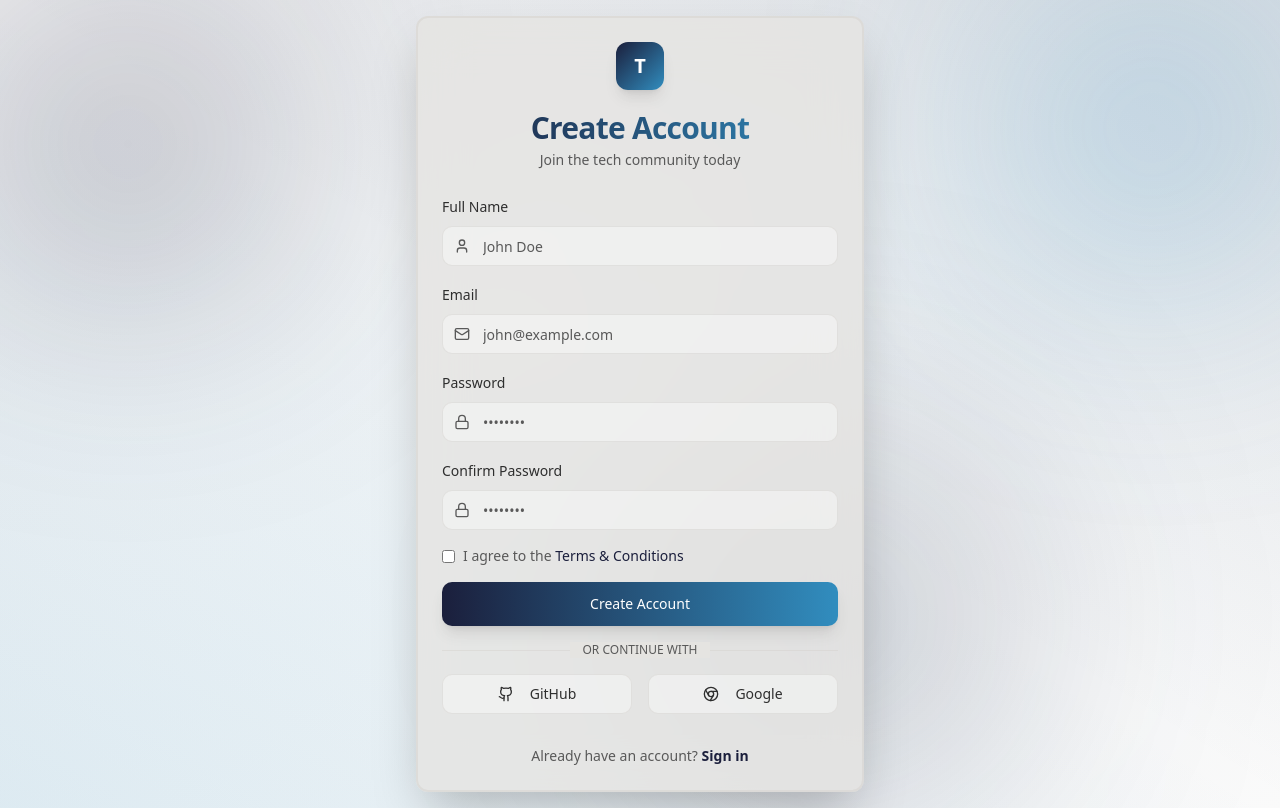
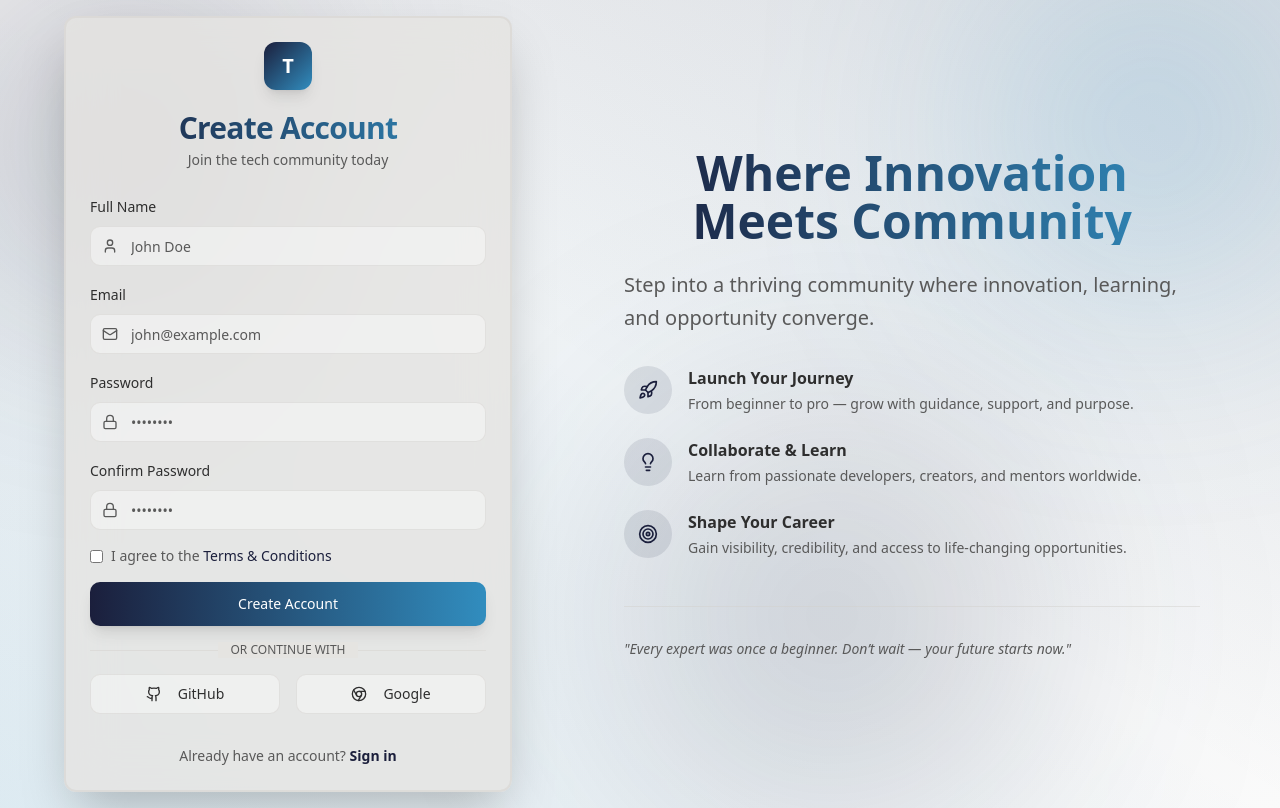
Before and after one commit to shivasayz/Elevare., a React (Vite) app: page /signup in a window 1280 px wide. Built offline with nearby package versions, Linux system fonts and the light colour scheme; the HTML template or start-up script is replaced by a standard one.

Commit message:
login and sigup rearranged

```diff
--- a/src/pages/Login.tsx
+++ b/src/pages/Login.tsx
@@ -30,14 +30,16 @@ const Login = () => {
       <div className="relative min-h-screen flex items-center justify-center p-4">
         <div className="w-full max-w-6xl flex items-center gap-28">
           {/* Left Side - Motivational Content */}
+          {/* Left Side - Welcome Back Content */}
           <div className="hidden lg:flex flex-col justify-center flex-1 max-w-xl">
             <h1 className="text-5xl font-bold mb-6 bg-gradient-to-r from-primary to-accent bg-clip-text text-transparent text-center">
-              Where Innovation Meets Community
+              Welcome Back, Innovator!
             </h1>
-            <p className="text-xl text-muted-foreground mb-8 leading-relaxed">
-              Join thousands of tech enthusiasts, developers, and innovators
-              pushing the boundaries of what's possible.
+            <p className="text-xl text-muted-foreground mb-8 leading-relaxed text-center">
+              You’ve been missed. Let’s pick up right where you left off —
+              creating, learning, and connecting.
             </p>
+
             <div className="space-y-6">
               <div className="flex items-start gap-4">
                 <div className="w-12 h-12 rounded-full bg-primary/10 flex items-center justify-center flex-shrink-0">
@@ -45,11 +47,10 @@ const Login = () => {
                 </div>
                 <div>
                   <h3 className="font-semibold text-foreground mb-1">
-                    Stay Ahead of the Curve
+                    Reignite Your Momentum
                   </h3>
                   <p className="text-muted-foreground text-sm whitespace-nowrap">
-                    Get exclusive access to cutting-edge tech news, releases,
-                    and career opportunities.
+                    Dive back into your projects and unlock new opportunities.
                   </p>
                 </div>
               </div>
@@ -60,11 +61,11 @@ const Login = () => {
                 </div>
                 <div>
                   <h3 className="font-semibold text-foreground mb-1">
-                    Learn from the Best
+                    Refresh Your Mindset
                   </h3>
                   <p className="text-muted-foreground text-sm">
-                    Connect with industry leaders and learn from their
-                    experiences and insights.
+                    Discover fresh insights, ideas, and inspiration tailored to
+                    you.
                   </p>
                 </div>
               </div>
@@ -75,19 +76,18 @@ const Login = () => {
                 </div>
                 <div>
                   <h3 className="font-semibold text-foreground mb-1">
-                    Build Your Future
+                    Keep Moving Forward
                   </h3>
                   <p className="text-muted-foreground text-sm">
-                    Transform your passion for technology into meaningful career
-                    opportunities.
+                    Every login is a step toward your goals. Let’s keep going.
                   </p>
                 </div>
               </div>
             </div>
 
             <div className="mt-12 pt-8 border-t border-border/50">
-              <p className="text-sm text-muted-foreground italic">
-                "The best way to predict the future is to invent it." - Alan Kay
+              <p className="text-sm text-muted-foreground italic text-center">
+                "Progress happens one login at a time. You’ve got this."
               </p>
             </div>
           </div>
--- a/src/pages/Signup.tsx
+++ b/src/pages/Signup.tsx
@@ -11,7 +11,16 @@ import {
 } from "@/components/ui/card";
 import { Separator } from "@/components/ui/separator";
 import { Link } from "react-router-dom";
-import { Mail, Lock, User, Github, Chrome } from "lucide-react";
+import {
+  Mail,
+  Lock,
+  User,
+  Github,
+  Chrome,
+  Rocket,
+  Lightbulb,
+  Target,
+} from "lucide-react";
 
 const Signup = () => {
   return (
@@ -27,6 +36,8 @@ const Signup = () => {
 
       {/* Content Layer */}
       <div className="relative min-h-screen flex items-center justify-center p-4">
+        <div className="w-full max-w-6xl flex items-center gap-28">
+          {/* Left Side - Signup Form */}
           <Card className="w-full max-w-md backdrop-blur-xl bg-card/80 border-2 border-border/50 shadow-2xl">
             <CardHeader className="space-y-1 pb-6">
               {/* Logo */}
@@ -45,7 +56,9 @@ const Signup = () => {
 
             <CardContent className="space-y-4">
               <div className="space-y-2">
-              <Label htmlFor="name" className="text-foreground font-medium">Full Name</Label>
+                <Label htmlFor="name" className="text-foreground font-medium">
+                  Full Name
+                </Label>
                 <div className="relative group">
                   <User className="absolute left-3 top-1/2 -translate-y-1/2 h-4 w-4 text-muted-foreground group-focus-within:text-primary transition-colors" />
                   <Input
@@ -58,7 +71,9 @@ const Signup = () => {
               </div>
 
               <div className="space-y-2">
-              <Label htmlFor="email" className="text-foreground font-medium">Email</Label>
+                <Label htmlFor="email" className="text-foreground font-medium">
+                  Email
+                </Label>
                 <div className="relative group">
                   <Mail className="absolute left-3 top-1/2 -translate-y-1/2 h-4 w-4 text-muted-foreground group-focus-within:text-primary transition-colors" />
                   <Input
@@ -71,7 +86,12 @@ const Signup = () => {
               </div>
 
               <div className="space-y-2">
-              <Label htmlFor="password" className="text-foreground font-medium">Password</Label>
+                <Label
+                  htmlFor="password"
+                  className="text-foreground font-medium"
+                >
+                  Password
+                </Label>
                 <div className="relative group">
                   <Lock className="absolute left-3 top-1/2 -translate-y-1/2 h-4 w-4 text-muted-foreground group-focus-within:text-primary transition-colors" />
                   <Input
@@ -84,7 +104,12 @@ const Signup = () => {
               </div>
 
               <div className="space-y-2">
-              <Label htmlFor="confirmPassword" className="text-foreground font-medium">Confirm Password</Label>
+                <Label
+                  htmlFor="confirmPassword"
+                  className="text-foreground font-medium"
+                >
+                  Confirm Password
+                </Label>
                 <div className="relative group">
                   <Lock className="absolute left-3 top-1/2 -translate-y-1/2 h-4 w-4 text-muted-foreground group-focus-within:text-primary transition-colors" />
                   <Input
@@ -97,16 +122,25 @@ const Signup = () => {
               </div>
 
               <div className="flex items-center space-x-2">
-              <input type="checkbox" className="rounded border-border bg-background/50 text-primary focus:ring-primary" />
+                <input
+                  type="checkbox"
+                  className="rounded border-border bg-background/50 text-primary focus:ring-primary"
+                />
                 <span className="text-sm text-muted-foreground">
                   I agree to the{" "}
-                <Link to="#" className="text-primary hover:text-accent font-medium transition-colors">
+                  <Link
+                    to="#"
+                    className="text-primary hover:text-accent font-medium transition-colors"
+                  >
                     Terms & Conditions
                   </Link>
                 </span>
               </div>
 
-            <Button className="w-full bg-gradient-to-r from-primary to-accent hover:opacity-90 transition-opacity text-white shadow-lg" size="lg">
+              <Button
+                className="w-full bg-gradient-to-r from-primary to-accent hover:opacity-90 transition-opacity text-white shadow-lg"
+                size="lg"
+              >
                 Create Account
               </Button>
 
@@ -122,11 +156,17 @@ const Signup = () => {
               </div>
 
               <div className="grid grid-cols-2 gap-4">
-              <Button variant="outline" className="w-full bg-background/50 border-border/50 hover:bg-background/80 hover:border-primary/50 transition-all">
+                <Button
+                  variant="outline"
+                  className="w-full bg-background/50 border-border/50 hover:bg-background/80 hover:border-primary/50 transition-all"
+                >
                   <Github className="mr-2 h-4 w-4" />
                   GitHub
                 </Button>
-              <Button variant="outline" className="w-full bg-background/50 border-border/50 hover:bg-background/80 hover:border-primary/50 transition-all">
+                <Button
+                  variant="outline"
+                  className="w-full bg-background/50 border-border/50 hover:bg-background/80 hover:border-primary/50 transition-all"
+                >
                   <Chrome className="mr-2 h-4 w-4" />
                   Google
                 </Button>
@@ -145,6 +185,71 @@ const Signup = () => {
               </p>
             </CardFooter>
           </Card>
+
+          {/* Right Side - Motivational Content */}
+          <div className="hidden lg:flex flex-col justify-center flex-1 max-w-xl">
+            <h1 className="text-5xl font-bold mb-6 bg-gradient-to-r from-primary to-accent bg-clip-text text-transparent text-center">
+              Where Innovation Meets Community
+            </h1>
+            <p className="text-xl text-muted-foreground mb-8 leading-relaxed">
+              Step into a thriving community where innovation, learning, and
+              opportunity converge.
+            </p>
+            <div className="space-y-6">
+              <div className="flex items-start gap-4">
+                <div className="w-12 h-12 rounded-full bg-primary/10 flex items-center justify-center flex-shrink-0">
+                  <Rocket className="text-primary w-5 h-5" />
+                </div>
+                <div>
+                  <h3 className="font-semibold text-foreground mb-1">
+                    Launch Your Journey
+                  </h3>
+                  <p className="text-muted-foreground text-sm whitespace-nowrap">
+                    From beginner to pro — grow with guidance, support, and
+                    purpose.
+                  </p>
+                </div>
+              </div>
+
+              <div className="flex items-start gap-4">
+                <div className="w-12 h-12 rounded-full bg-primary/10 flex items-center justify-center flex-shrink-0">
+                  <Lightbulb className="text-primary w-5 h-5" />
+                </div>
+                <div>
+                  <h3 className="font-semibold text-foreground mb-1">
+                    Collaborate & Learn
+                  </h3>
+                  <p className="text-muted-foreground text-sm">
+                    Learn from passionate developers, creators, and mentors
+                    worldwide.
+                  </p>
+                </div>
+              </div>
+
+              <div className="flex items-start gap-4">
+                <div className="w-12 h-12 rounded-full bg-primary/10 flex items-center justify-center flex-shrink-0">
+                  <Target className="text-primary w-5 h-5" />
+                </div>
+                <div>
+                  <h3 className="font-semibold text-foreground mb-1">
+                    Shape Your Career
+                  </h3>
+                  <p className="text-muted-foreground text-sm">
+                    Gain visibility, credibility, and access to life-changing
+                    opportunities.
+                  </p>
+                </div>
+              </div>
+            </div>
+
+            <div className="mt-12 pt-8 border-t border-border/50">
+              <p className="text-sm text-muted-foreground italic">
+                "Every expert was once a beginner. Don’t wait — your future
+                starts now."
+              </p>
+            </div>
+          </div>
+        </div>
       </div>
     </div>
   );
```
Lines whose indentation alone changed are shown as unchanged.
